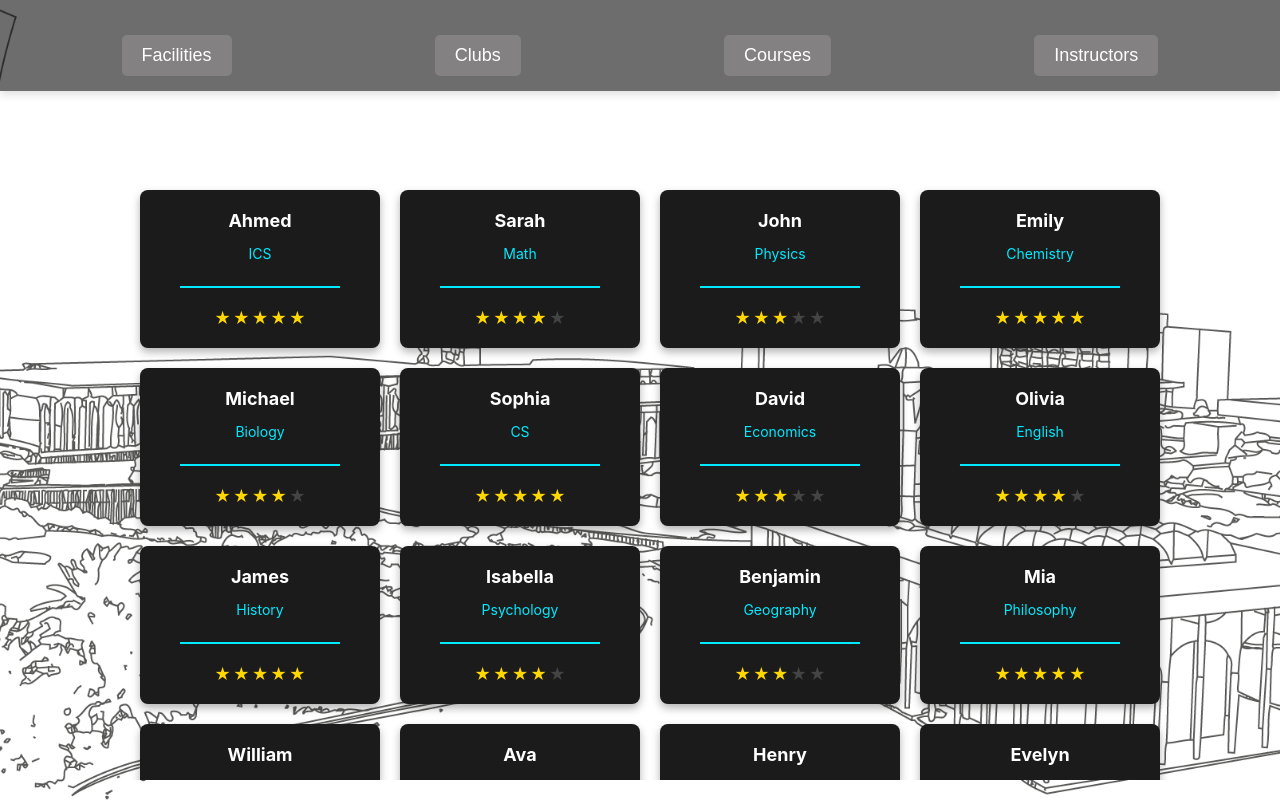
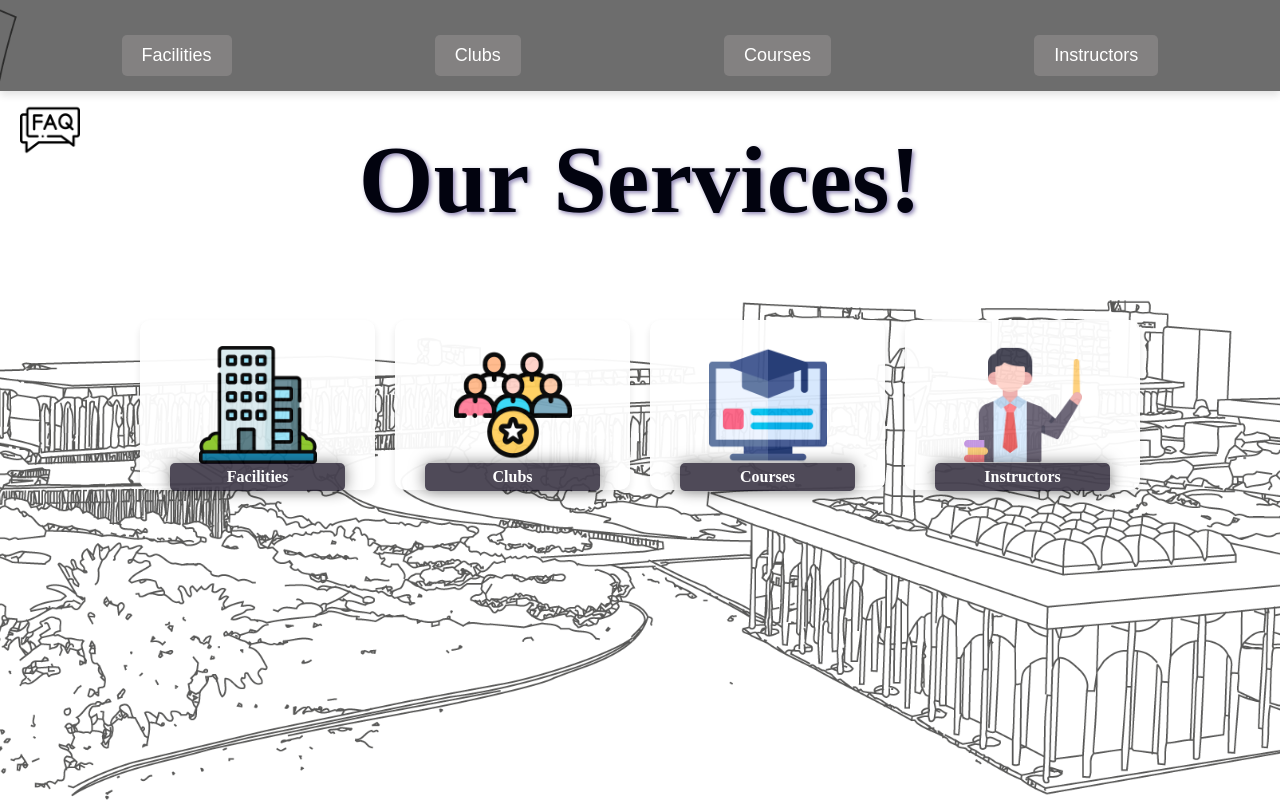
Before and after one commit to AbdullahM424/SWE363, a React (Create React App) app: page / in a window 1280 px wide. Built offline with nearby package versions, Linux system fonts and the light colour scheme.

Commit message:
finished

```diff
--- a/src/App.js
+++ b/src/App.js
@@ -9,14 +9,15 @@ import { BrowserRouter as Router, Route, Routes } from "react-router-dom";
 function App() {//the root if the application, sees all the changes in the url
   return (
    <div>
-    {/* <Router>
+    <Router>
       <Routes>
         <Route path = "/" element = {<Home></Home>}> </Route>
         <Route path ="/clubs" element = {<Clubs></Clubs>}></Route>
+        <Route path = "/instructors" element={<Instructors></Instructors>}></Route>
       </Routes>
-    </Router> */}
+    </Router>
 
-    <Instructors></Instructors>
+
 
    </div>
   );
--- a/src/pages/Home.js
+++ b/src/pages/Home.js
@@ -29,7 +29,10 @@ function Home(){
                     <Category title="Clubs" />
                 </Link>
                 <Category title = "Courses"></Category>
-                <Category title = "Instructors"></Category>
+                <Link to="/instructors" style={{ textDecoration: 'none' }}>
+                    <Category title = "Instructors"></Category>
+                </Link>
+
                 </div>
 
         </div>
```
